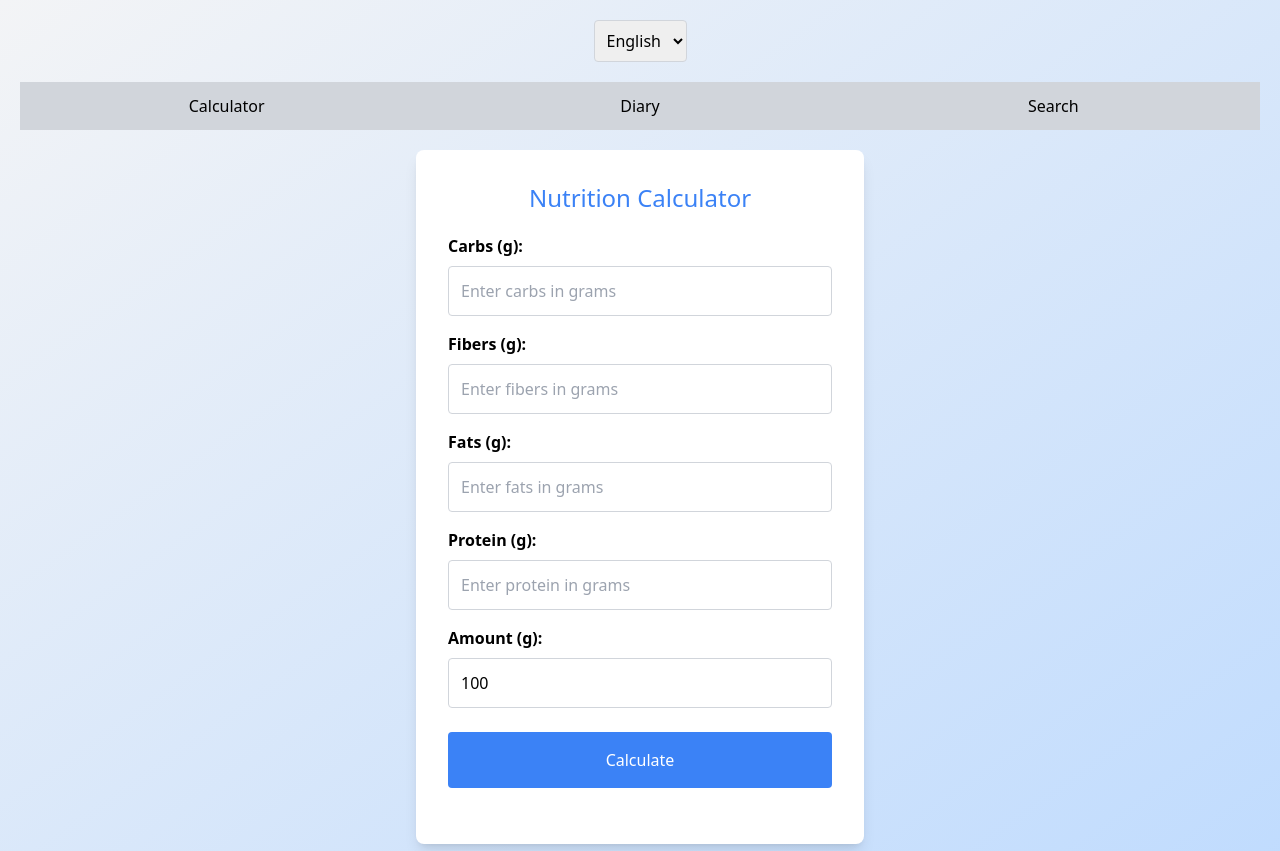
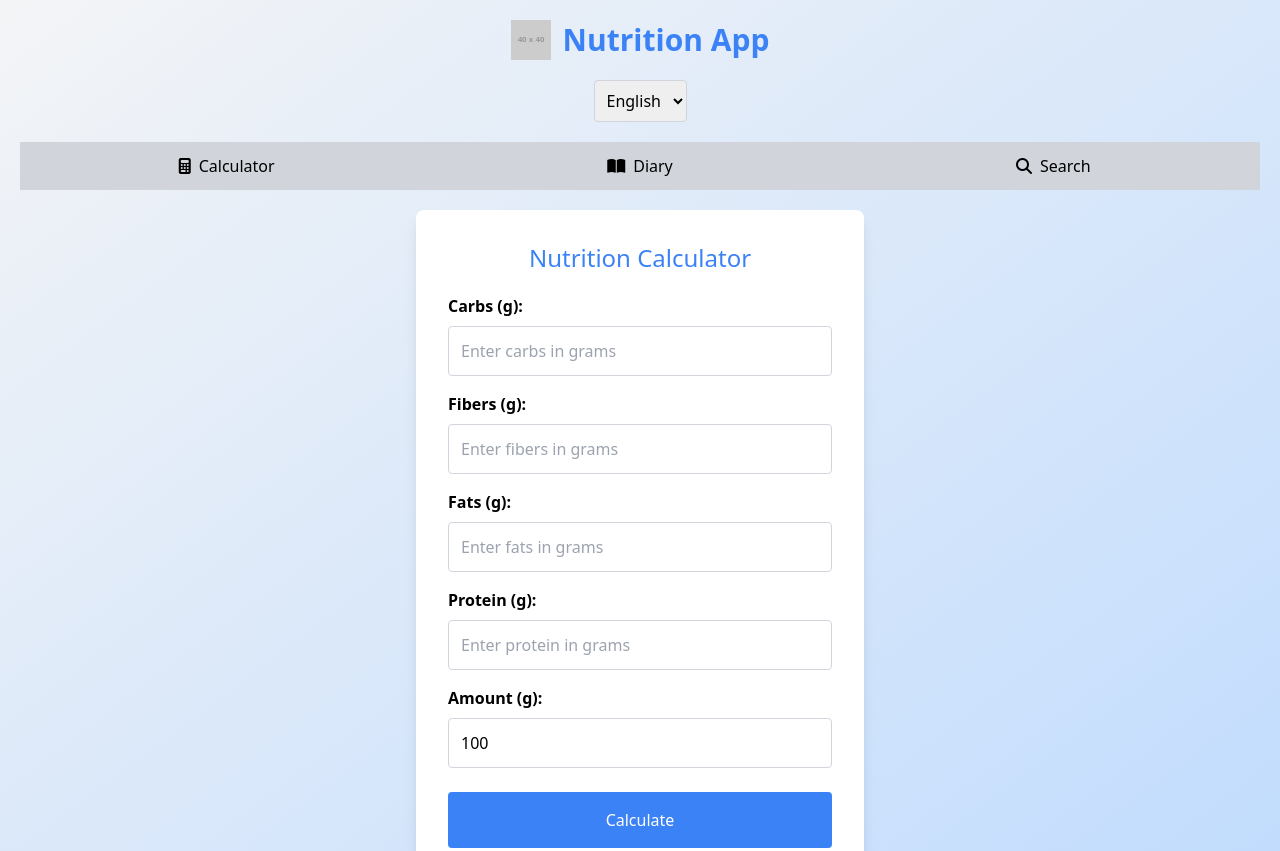
Before and after one commit to alonagabrus/ssm-calc, a plain HTML site: page index.html in a window 1280 px wide. Shown: the top 851 px of the page. Drawn offline with nearby package versions, Linux system fonts and the light colour scheme; placeholder pictures from the web are drawn by us; a small style sheet from the web is missing.

Commit message:
Update index.html

```diff
--- a/index.html
+++ b/index.html
@@ -4,7 +4,6 @@ For example, if you have Python installed, run:
   python -m http.server
 Then open http://localhost:8000 in your browser.
 -->
-
 <!DOCTYPE html>
 <html lang="en">
 <head>
@@ -12,14 +11,23 @@ Then open http://localhost:8000 in your browser.
   <title>Bilingual Nutrition Calculator & Diary</title>
   <meta name="viewport" content="width=device-width, initial-scale=1" />
   <meta name="apple-mobile-web-app-capable" content="yes">
-  <!-- Tailwind CSS via CDN for development.
-       For production, install Tailwind as a PostCSS plugin or use the CLI.
-       See: https://tailwindcss.com/docs/installation -->
+  <!-- Tailwind CSS via CDN -->
   <script src="https://cdn.tailwindcss.com"></script>
+  <!-- Font Awesome Icons -->
+  <link rel="stylesheet" href="https://cdnjs.cloudflare.com/ajax/libs/font-awesome/6.4.0/css/all.min.css"
+        integrity="sha512-p0QXGsn/gd6nM8OIfLUfOblW7/IR3R8a6t/tSP68UjLGI6RF1A+NiPz88vZR5I0pNs6bdYZn+Yf/5YtY0V8lnA=="
+        crossorigin="anonymous" referrerpolicy="no-referrer" />
   <!-- html2canvas if needed -->
   <script src="https://cdnjs.cloudflare.com/ajax/libs/html2canvas/1.4.1/html2canvas.min.js"></script>
 </head>
 <body class="min-h-screen bg-gradient-to-br from-gray-100 to-blue-200 p-5">
+  <!-- Header with Logo and App Title -->
+  <div class="flex items-center justify-center mb-5">
+    <!-- Replace logo.png with your logo image if available -->
+    <img src="https://via.placeholder.com/40" alt="Logo" class="h-10 mr-3">
+    <span class="text-3xl font-bold text-blue-500">Nutrition App</span>
+  </div>
+
   <!-- Language Selector -->
   <select id="languageSelect" onchange="changeLanguage()"
           class="block mx-auto mb-5 p-2 text-base rounded border border-gray-300">
@@ -27,14 +35,20 @@ Then open http://localhost:8000 in your browser.
     <option value="he">עברית</option>
   </select>
 
-  <!-- Tab Navigation -->
+  <!-- Tab Navigation with Icons -->
   <div class="flex justify-center mb-5">
-    <button class="tab-button flex-1 p-3 bg-gray-300 hover:bg-gray-400 transition-colors"
-            onclick="showTab('calculatorTab')">Calculator</button>
-    <button class="tab-button flex-1 p-3 bg-gray-300 hover:bg-gray-400 transition-colors"
-            onclick="showTab('diaryTab')">Diary</button>
-    <button class="tab-button flex-1 p-3 bg-gray-300 hover:bg-gray-400 transition-colors"
-            onclick="showTab('searchTab')">Search</button>
+    <button class="tab-button flex-1 p-3 bg-gray-300 hover:bg-gray-400 transition-colors flex items-center justify-center gap-2"
+            onclick="showTab('calculatorTab')">
+      <i class="fa-solid fa-calculator"></i><span>Calculator</span>
+    </button>
+    <button class="tab-button flex-1 p-3 bg-gray-300 hover:bg-gray-400 transition-colors flex items-center justify-center gap-2"
+            onclick="showTab('diaryTab')">
+      <i class="fa-solid fa-book-open"></i><span>Diary</span>
+    </button>
+    <button class="tab-button flex-1 p-3 bg-gray-300 hover:bg-gray-400 transition-colors flex items-center justify-center gap-2"
+            onclick="showTab('searchTab')">
+      <i class="fa-solid fa-magnifying-glass"></i><span>Search</span>
+    </button>
   </div>
 
   <!-- Calculator Tab -->
@@ -94,11 +108,12 @@ Then open http://localhost:8000 in your browser.
 
   <!-- Search Tab -->
   <div id="searchTab" class="tab-content hidden">
-    <div id="searchContainer" class="bg-white p-8 rounded-lg max-w-md mx-auto mb-10 shadow-lg">
+    <div id="searchContainer" class="relative bg-white p-8 rounded-lg max-w-md mx-auto mb-10 shadow-lg">
       <h2 class="text-center text-2xl text-blue-500 mb-5">Search Meals</h2>
       <input type="text" id="searchInput" placeholder="Search meals by name"
              class="w-full p-3 border border-gray-300 rounded focus:outline-none focus:border-blue-500" />
-      <div id="searchResults" class="mt-4"></div>
+      <!-- Dropdown container for search results -->
+      <div id="searchResults" class="absolute w-full mt-1 bg-white border border-gray-300 rounded max-h-48 overflow-y-auto z-10"></div>
     </div>
   </div>
 
@@ -169,6 +184,7 @@ Then open http://localhost:8000 in your browser.
     // Language Data & Global Variables
     const languageData = {
       en: {
+        direction: "ltr",
         title: "Nutrition Calculator",
         carbsLabel: "Carbs (g):",
         carbsPlaceholder: "Enter carbs in grams",
@@ -192,6 +208,7 @@ Then open http://localhost:8000 in your browser.
         exportReportTitle: "Diary Export"
       },
       he: {
+        direction: "rtl",
         title: "מחשבון תזונה",
         carbsLabel: "פחמימות (גרם):",
         carbsPlaceholder: "הזן פחמימות בגרמים",
@@ -230,7 +247,7 @@ Then open http://localhost:8000 in your browser.
       document.querySelectorAll('.tab-content').forEach(tab => tab.classList.add('hidden'));
       document.getElementById(tabId).classList.remove('hidden');
       // Update active button classes
-      document.querySelectorAll('.tab-button').forEach((btn, i) => btn.classList.remove('bg-blue-500','text-white'));
+      document.querySelectorAll('.tab-button').forEach((btn) => btn.classList.remove('bg-blue-500','text-white'));
       if(tabId === 'calculatorTab'){
         document.querySelectorAll('.tab-button')[0].classList.add('bg-blue-500','text-white');
       } else if(tabId === 'diaryTab'){
@@ -348,8 +365,8 @@ Then open http://localhost:8000 in your browser.
       filtered.forEach(meal => {
         // Create a card container for the search result
         const card = document.createElement('div');
-        card.className = 'search-item p-3 border border-gray-300 rounded mb-2 cursor-pointer bg-white hover:bg-gray-100';
-        // Create name element
+        card.className = 'search-item p-3 border-b border-gray-200 cursor-pointer hover:bg-gray-100';
+        // Create name element with bold text
         const nameEl = document.createElement('div');
         nameEl.className = 'font-bold text-lg';
         nameEl.textContent = meal.name;
```
